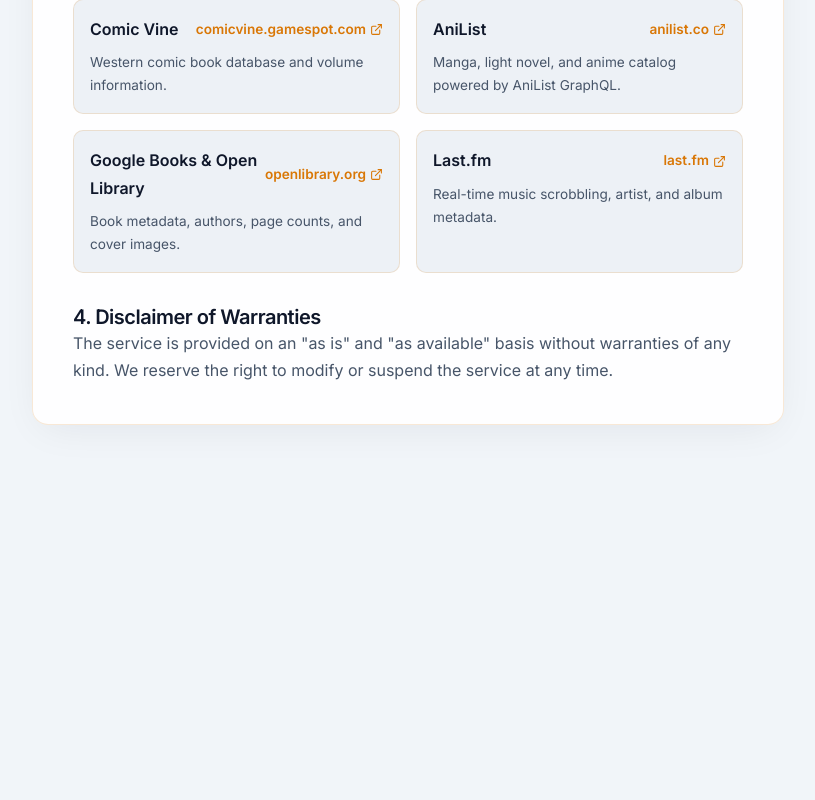
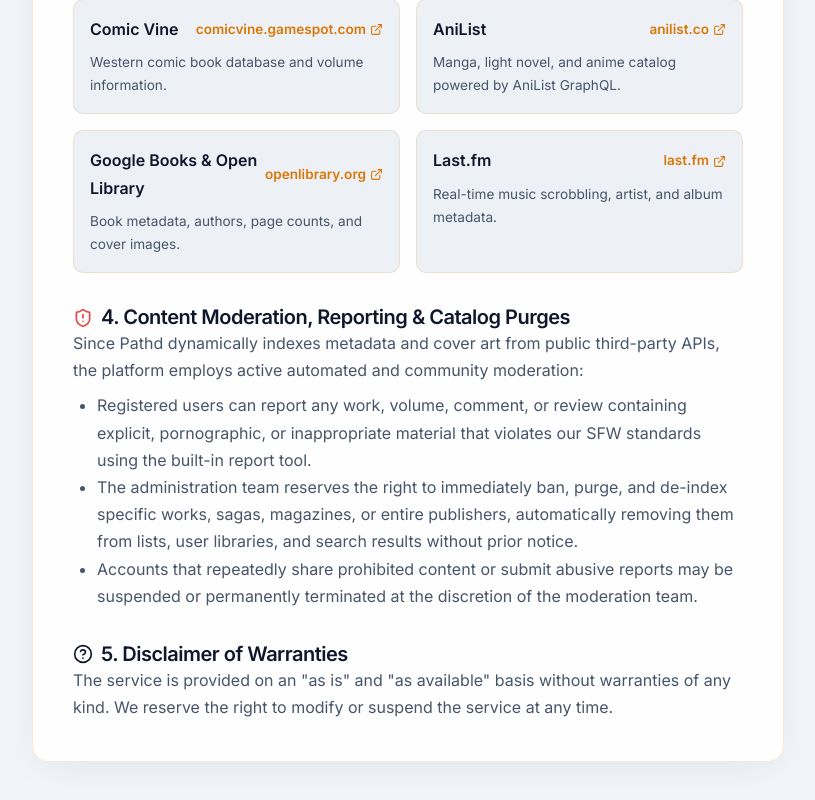
Before and after one commit to ryakimovicz/tracker-lists, a React (Vite) app in the folder frontend/: page /terms in a window 1280 px wide. Shown: the part 1084-1884 px from the top of the page, without its empty margins (357-1172 px from the left). Before the commit the page ends 1589 px from the top, so only its background shows below. Built offline with nearby package versions, Linux system fonts and the light colour scheme; no server answers.

Commit message:
Update Terms of Service with content moderation, user reporting and catalog purge policy

```diff
--- a/frontend/src/pages/TermsOfService.tsx
+++ b/frontend/src/pages/TermsOfService.tsx
@@ -1,6 +1,6 @@
 import React from 'react';
 import { useTranslation } from '../context/LanguageContext';
-import { FileText, CheckCircle, AlertTriangle, HelpCircle, ArrowLeft, ExternalLink } from 'lucide-react';
+import { FileText, CheckCircle, AlertTriangle, HelpCircle, ArrowLeft, ExternalLink, ShieldAlert } from 'lucide-react';
 import { Link } from 'react-router-dom';
 
 export const TermsOfService: React.FC = () => {
@@ -21,7 +21,7 @@
           </h1>
         </div>
         <p style={{ color: 'var(--text-muted)', fontSize: '0.85rem', marginBottom: '2rem' }}>
-          {isEs ? 'Última actualización: 27 de agosto de 2026' : 'Last updated: August 27, 2026'}
+          {isEs ? 'Última actualización: 1 de septiembre de 2026' : 'Last updated: September 1, 2026'}
         </p>
 
         <section style={{ marginBottom: '2rem' }}>
@@ -163,9 +163,37 @@
           </div>
         </section>
 
+        <section style={{ marginBottom: '2rem' }}>
+          <h2 style={{ fontSize: '1.25rem', display: 'flex', alignItems: 'center', gap: '0.5rem', color: 'var(--text-primary)' }}>
+            <ShieldAlert size={20} color="#ef4444" /> {isEs ? '4. Moderación de Contenido, Reportes y Purga de Catálogo' : '4. Content Moderation, Reporting & Catalog Purges'}
+          </h2>
+          <p style={{ color: 'var(--text-secondary)' }}>
+            {isEs
+              ? 'Dado que el catálogo de Pathd indexa dinámicamente metadatos y portadas de APIs externas públicas, la plataforma cuenta con un sistema de moderación activa y comunitaria:'
+              : 'Since Pathd dynamically indexes metadata and cover art from public third-party APIs, the platform employs active automated and community moderation:'}
+          </p>
+          <ul style={{ color: 'var(--text-secondary)', paddingLeft: '1.5rem', marginTop: '0.5rem' }}>
+            <li>
+              {isEs
+                ? 'Los usuarios registrados pueden reportar cualquier obra, tomo, comentario o reseña que contenga material explícito, pornográfico, indebido o que infrinja los estándares SFW mediante el botón de reporte.'
+                : 'Registered users can report any work, volume, comment, or review containing explicit, pornographic, or inappropriate material that violates our SFW standards using the built-in report tool.'}
+            </li>
+            <li>
+              {isEs
+                ? 'El equipo de administración se reserva el derecho de banear, purgar y desindexar de forma inmediata obras, sagas, revistas o editoriales completas del sistema, removiéndolas automáticamente de listas, bibliotecas y resultados de búsqueda sin previo aviso.'
+                : 'The administration team reserves the right to immediately ban, purge, and de-index specific works, sagas, magazines, or entire publishers, automatically removing them from lists, user libraries, and search results without prior notice.'}
+            </li>
+            <li>
+              {isEs
+                ? 'Las cuentas que publiquen de manera reiterada contenido prohibido o generen reportes abusivos podrán ser suspendidas o canceladas de acuerdo con los criterios del equipo de moderación.'
+                : 'Accounts that repeatedly share prohibited content or submit abusive reports may be suspended or permanently terminated at the discretion of the moderation team.'}
+            </li>
+          </ul>
+        </section>
+
         <section>
           <h2 style={{ fontSize: '1.25rem', display: 'flex', alignItems: 'center', gap: '0.5rem', color: 'var(--text-primary)' }}>
-            {isEs ? '4. Limitación de Responsabilidad' : '4. Disclaimer of Warranties'}
+            <HelpCircle size={20} /> {isEs ? '5. Limitación de Responsabilidad' : '5. Disclaimer of Warranties'}
           </h2>
           <p style={{ color: 'var(--text-secondary)' }}>
             {isEs
```
